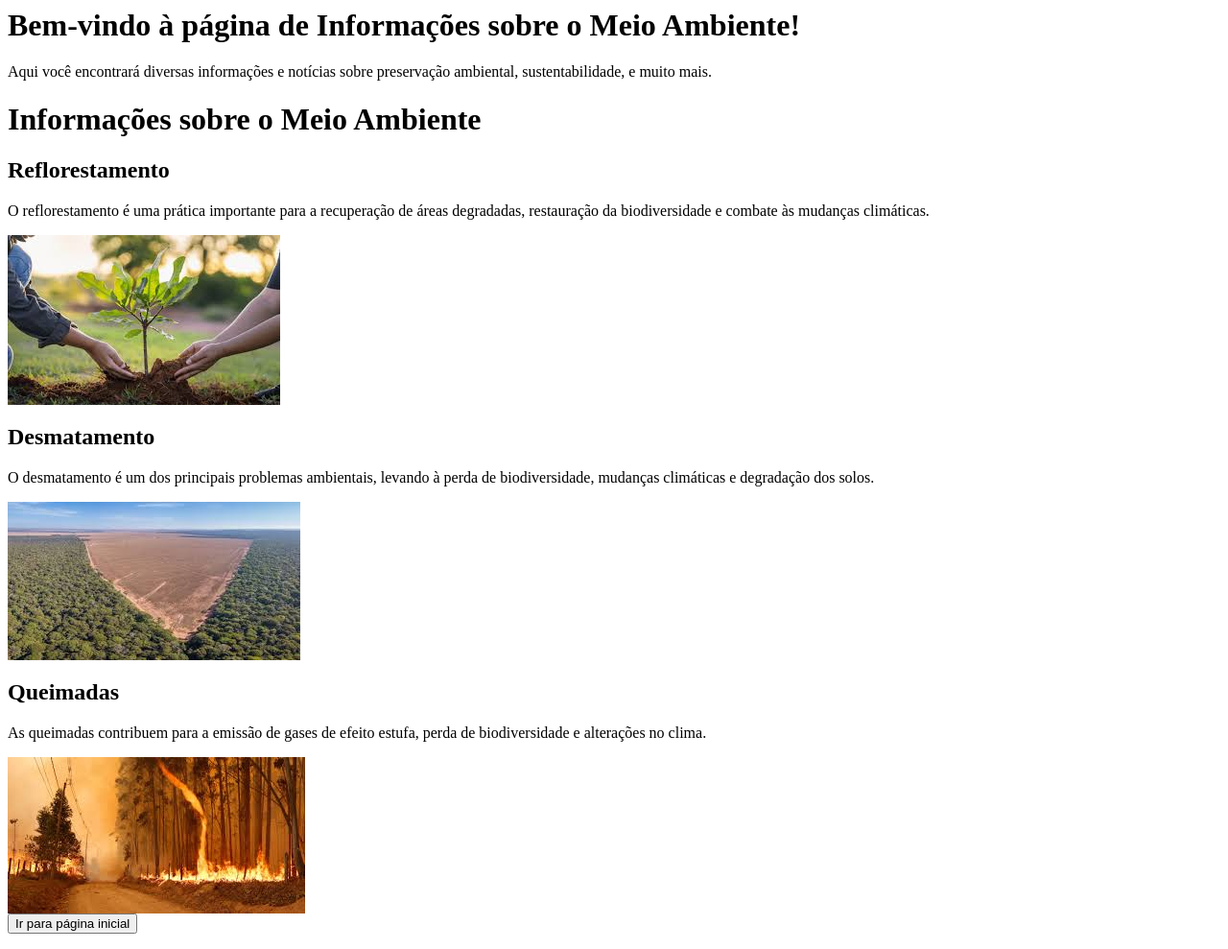
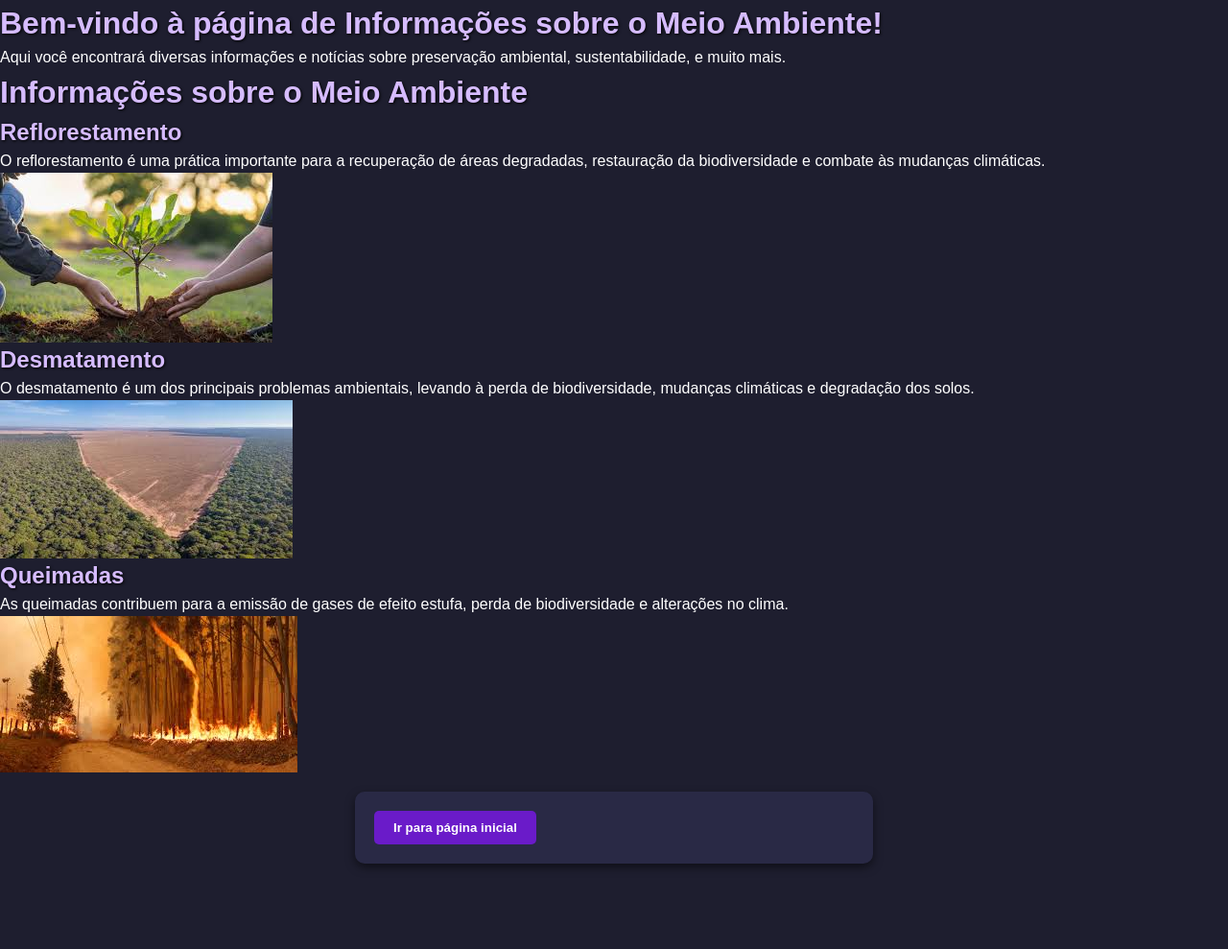
Before and after one commit to Josuebvr/APS2024-02PHP, a PHP site: page /index.php?p=meioambiente in a window 1280 px wide. Shown: the whole page at 96% size. After the commit the page ends 904 px from the top, so only its background shows below. Run offline with PHP 8.4, Linux system fonts and the light colour scheme; the visitor is signed in with stand-in values (Sample User, id 1).

Commit message:
Adição de css

```diff
--- a/conteudo/cadastrar.php
+++ b/conteudo/cadastrar.php
@@ -108,6 +108,7 @@ if(isset($_POST['confirmar'])) {
 }
 ?>
 <html>
+<head><link rel="stylesheet" href="style.css"></head>
 <h1>Cadastrar Usuário</h1>
 
 <?php
--- a/conteudo/identificacao.php
+++ b/conteudo/identificacao.php
@@ -51,6 +51,7 @@ if ($_SERVER['REQUEST_METHOD'] == 'POST') {
     <meta charset="UTF-8">
     <meta http-equiv="X-UA-Compatible" content="IE-edge">
     <meta name="viewport" content="width=device-width, initial-scale=1.0">
+    <link rel="stylesheet" href="style.css">
     <title>Identificação Biométrica</title>
 </head>
 <body>
--- a/conteudo/inicial.php
+++ b/conteudo/inicial.php
@@ -28,6 +28,7 @@
 
 ?>
 
+<head><link rel="stylesheet" href="style.css"></head>
 <h1>Usuários</h1>
 <a href="logout">Logout</a>
 <a href="cadastrar">Cadastrar um usuário</a>
--- a/conteudo/login.php
+++ b/conteudo/login.php
@@ -33,7 +33,7 @@ if (isset($_POST['login'])) {
     }
 }
 ?>
-
+<head><link rel="stylesheet" href="style.css"></head>
 <h1>Login</h1>
 <?php
 if (count($erro) > 0) {
--- a/conteudo/meioambiente.php
+++ b/conteudo/meioambiente.php
@@ -4,7 +4,7 @@
             <!-- tem que arrumar essa pagina inteira -->
 
 
-
+            <head><link rel="stylesheet" href="style.css"></head>
 
 
 <h1>Bem-vindo à página de Informações sobre o Meio Ambiente!</h1>
--- a/conteudo/style.css
+++ b/conteudo/style.css
@@ -0,0 +1,148 @@
+
+body, h1, h2, h3, p, ul, li, input, button {
+    margin: 0;
+    padding: 0;
+    box-sizing: border-box;
+    font-family: Arial, sans-serif;
+}
+
+/* Estilo geral */
+body {
+    background-color: #1e1e2f;
+    color: #ffffff;
+    font-size: 16px;
+    line-height: 1.5;
+}
+
+a {
+    color: #9a6fff;
+    text-decoration: none;
+}
+
+a:hover {
+    text-decoration: underline;
+}
+
+/* Cabeçalhos */
+h1, h2, h3 {
+    color: #d6bcff;
+    text-shadow: 1px 1px 3px #000000;
+}
+
+/* Botões */
+button, .button {
+    background-color: #6a1bc9;
+    color: #ffffff;
+    border: none;
+    padding: 10px 20px;
+    border-radius: 5px;
+    cursor: pointer;
+    font-weight: bold;
+    transition: background-color 0.3s ease;
+}
+
+button:hover, .button:hover {
+    background-color: #7e33dd;
+}
+
+/* Inputs */
+input[type="text"], input[type="password"], textarea, select {
+    background-color: #2a2a40;
+    color: #ffffff;
+    border: 1px solid #9a6fff;
+    padding: 10px;
+    border-radius: 5px;
+    width: 100%;
+    margin-bottom: 10px;
+}
+
+input[type="text"]:focus, input[type="password"]:focus, textarea:focus, select:focus {
+    outline: none;
+    border-color: #d6bcff;
+}
+
+/* Formulários */
+form {
+    background-color: #292945;
+    padding: 20px;
+    border-radius: 10px;
+    box-shadow: 0px 4px 10px rgba(0, 0, 0, 0.5);
+    max-width: 500px;
+    margin: 20px auto;
+}
+
+/* Listas */
+ul {
+    list-style: none;
+}
+
+li {
+    margin-bottom: 10px;
+}
+
+/* Containers gerais */
+.container {
+    margin: 0 auto;
+    max-width: 1200px;
+    padding: 20px;
+}
+
+/* Cabeçalho */
+header {
+    background-color: #1f1f33;
+    padding: 20px;
+    border-bottom: 3px solid #6a1bc9;
+    text-align: center;
+}
+
+/* Rodapé */
+footer {
+    background-color: #1f1f33;
+    padding: 10px;
+    text-align: center;
+    color: #9a6fff;
+    margin-top: 20px;
+    border-top: 3px solid #6a1bc9;
+}
+
+/* Cards */
+.card {
+    background-color: #292945;
+    border-radius: 10px;
+    box-shadow: 0px 4px 10px rgba(0, 0, 0, 0.5);
+    padding: 20px;
+    margin: 20px 0;
+}
+
+/* Tabelas */
+table {
+    width: 100%;
+    border-collapse: collapse;
+    margin-bottom: 20px;
+}
+
+th, td {
+    padding: 10px;
+    text-align: left;
+}
+
+th {
+    background-color: #6a1bc9;
+    color: #ffffff;
+}
+
+td {
+    background-color: #2a2a40;
+    color: #ffffff;
+}
+
+/* Responsividade */
+@media (max-width: 768px) {
+    form, .card {
+        padding: 15px;
+    }
+
+    button, .button {
+        width: 100%;
+    }
+}
```
Also changed, not shown: 1 other file.
